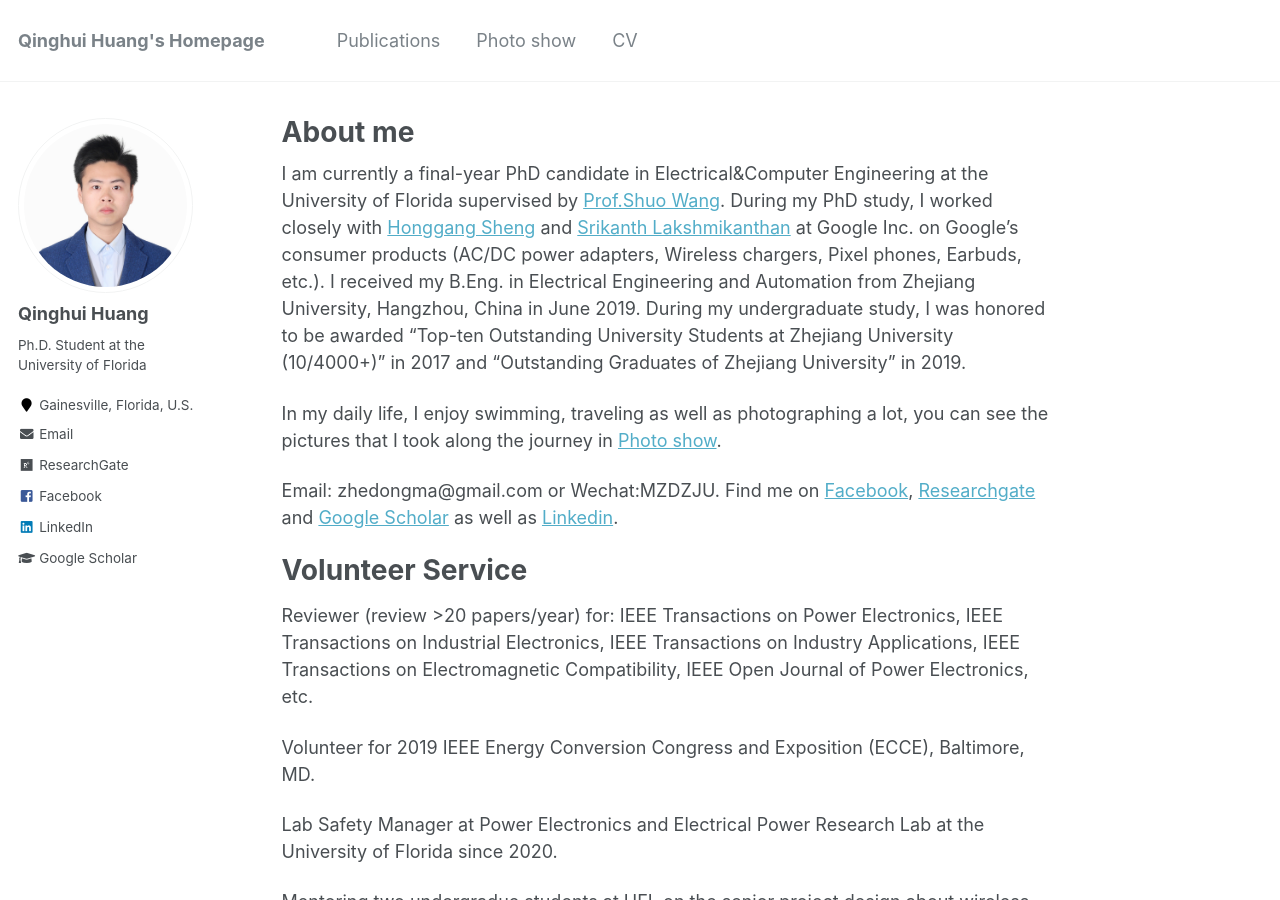
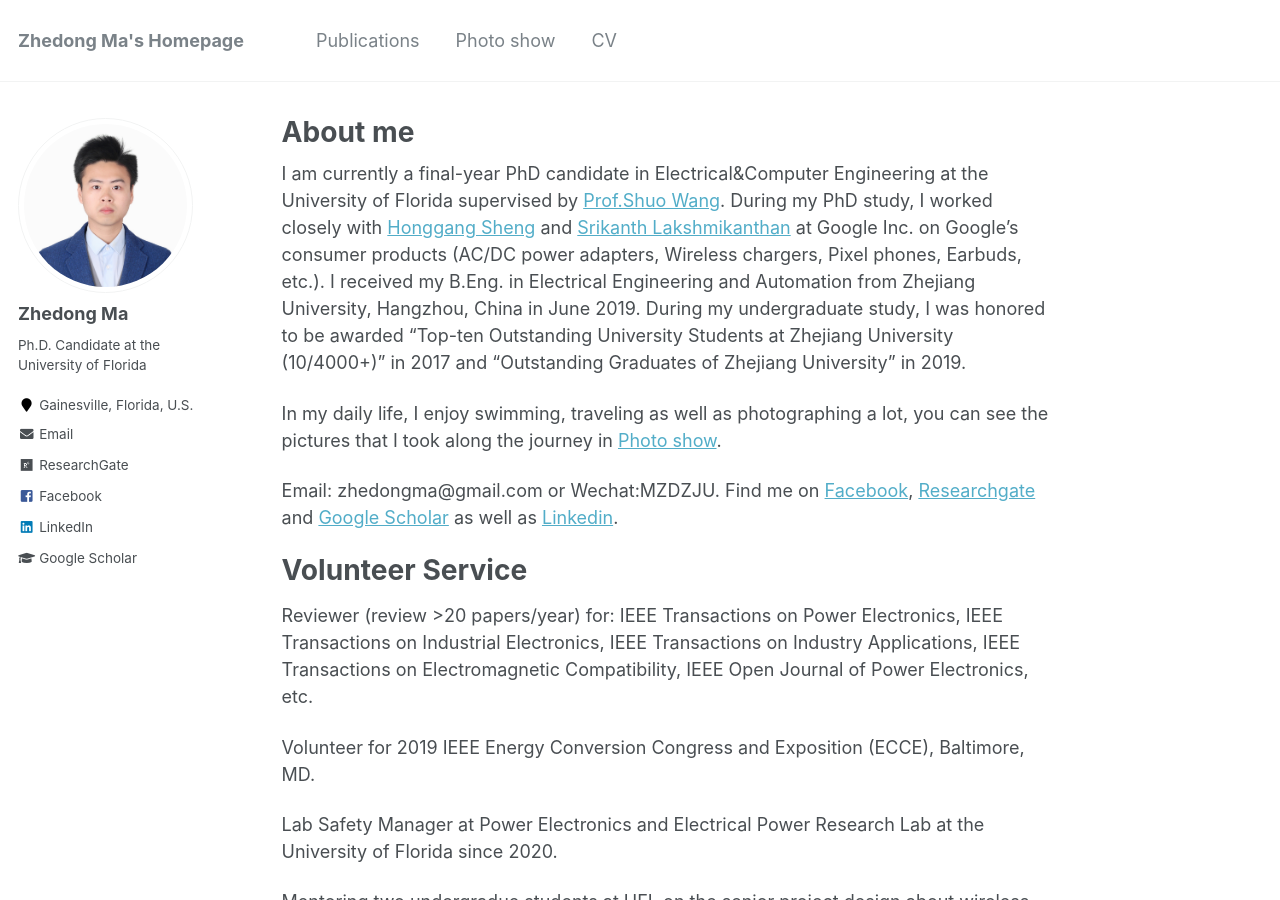
Before and after one commit to slionnnnnn/yanwenlai, a Jekyll site: the page built from _pages/about.md, in a window 1280 px wide and 900 px high. Built offline with Jekyll 4.4.1, drawn with Linux system fonts in a browser that asks for light colours; some of the changed text lies outside the part shown.

Commit message:
Add files via upload

```diff
--- a/_config.yml
+++ b/_config.yml
@@ -7,13 +7,13 @@
 
 # Site Settings
 locale                   : "en-US"
-title                    : "Qinghui Huang's Homepage"
+title                    : "Zhedong Ma's Homepage"
 title_separator          : "-"
-name                     : &name "Qinghui Huang"
+name                     : &name "Zhedong Ma"
 description              : &description "personal description"
-url                      : https://huang96819.github.io/qinghui.github.io/  # the base hostname & protocol for your site e.g. "https://mmistakes.github.io"
+url                      : https://zhedongma.github.io  # the base hostname & protocol for your site e.g. "https://mmistakes.github.io"
 baseurl                  : "" # the subpath of your site, e.g. "/blog"
-repository               : "huang96819/qinghui.github.io"
+repository               : "zhedongma/zhedongma.github.io"
 teaser                   :  # filename of teaser fallback teaser image placed in /images/, .e.g. "500x300.png"
 breadcrumbs              : false # true, false (default)
 words_per_minute         : 160
@@ -80,14 +80,14 @@ analytics:
 
 # Site Author
 author:
-  name             : "Qinghui Huang"
+  name             : "Zhedong Ma"
   avatar           : "MY PHOTO.JPG"
-  bio              : "Ph.D. Student at the University of Florida"
+  bio              : "Ph.D. Candidate at the University of Florida"
   location         : "Gainesville, Florida, U.S."
   employer         :
   pubmed           : #"https://www.ncbi.nlm.nih.gov/pubmed/?term=john+snow"
-  googlescholar    : "https://scholar.google.com/citations?hl=en&tzom=300&user=j0mw7EAAAAAJ"
-  email            : "qinghuihuang@ufl.edu"
+  googlescholar    : "https://scholar.google.com/citations?hl=zh-CN&user=XkmTpQIAAAAJ"
+  email            : "zhedongma@gmail.com"
   researchgate     : "https://www.researchgate.net/profile/Zhedong_Ma2"
   uri              :
   bitbucket        :
```
